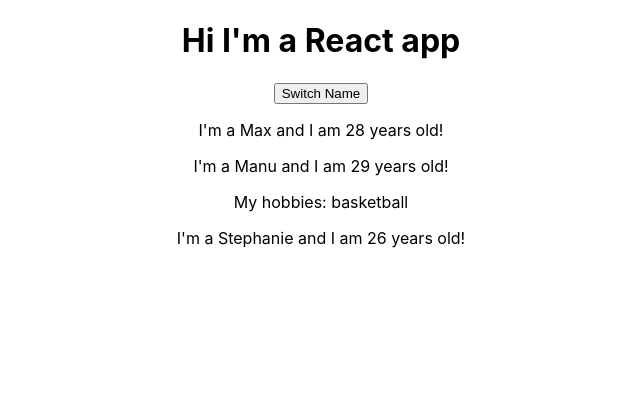
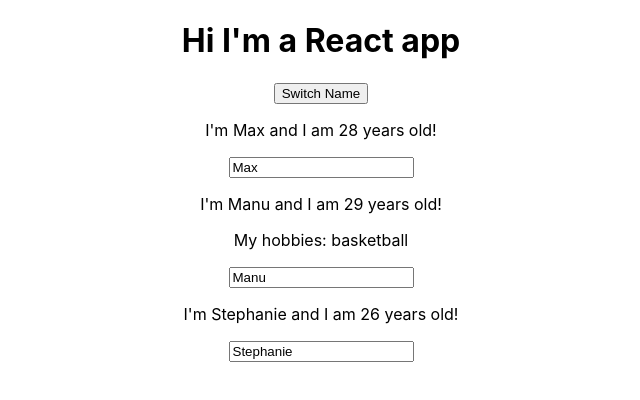
Before and after one commit to dameradev/react-complete-guide, a React (Create React App) app: page / in a window 1280 px wide. Shown: the top 400 px of the page, without its empty margins (319-959 px from the left). Built offline with nearby package versions, Linux system fonts and the light colour scheme.

Commit message:
Two way binding

```diff
--- a/src/App.js
+++ b/src/App.js
@@ -1,63 +1,63 @@
-import React, { useState } from "react";
+import React, { Component } from "react";
 import Person from "./Person/Person";
 import "./App.css";
 
-const App = props => {
-  const [personsState, setPersonsState] = useState({
+class App extends Component {
+  state = {
     persons: [
       { name: "Max", age: 28 },
       { name: "Manu", age: 29 },
       { name: "Stephanie", age: 26 }
     ]
-  });
+  };
 
-  const [otherState, setOtherState] = useState("some other value");
-  console.log(otherState, personsState);
-  const switchNameHandler = () => {
-    setPersonsState({
+  switchNameHandler = newName => {
+    this.setState({
       persons: [
-        { name: "Damjan", age: 28 },
+        { name: newName, age: 28 },
         { name: "Manu", age: 29 },
         { name: "Stephanie", age: 21 }
       ]
     });
   };
 
+  nameChangeHandler = event => {
+    this.setState({
+      persons: [
+        { name: "Max", age: 28 },
+        { name: event.target.value, age: 29 },
+        { name: "Stephanie", age: 21 }
+      ]
+    });
+  };
+
+  render() {
     return (
       <div className="App">
         <h1>Hi I'm a React app</h1>
-      <button onClick={switchNameHandler}>Switch Name</button>
+        <button onClick={() => this.switchNameHandler("Damce")}>
+          Switch Name
+        </button>
         <Person
-        name={personsState.persons[0].name}
-        age={personsState.persons[0].age}
+          name={this.state.persons[0].name}
+          age={this.state.persons[0].age}
         />
         <Person
-        name={personsState.persons[1].name}
-        age={personsState.persons[1].age}
+          name={this.state.persons[1].name}
+          age={this.state.persons[1].age}
+          click={this.switchNameHandler.bind(this, "Kure")}
+          changed={this.nameChangeHandler}
         >
           My hobbies: basketball
         </Person>
         <Person
-        name={personsState.persons[2].name}
-        age={personsState.persons[2].age}
+          name={this.state.persons[2].name}
+          age={this.state.persons[2].age}
         />
       </div>
     );
-};
+  }
+  // return React.createElement('div', {className: 'App'}, React.createElement('h1', null,'Hi, I\'m a React App!!!'));
+}
 
 export default App;
-// state = {
-//   persons: [
-//     {name: 'Max', age: 28},
-//     {name: 'Manu', age:29},
-//     {name: 'Stephanie', age:26}
-//   ]
-// }
-
-// switchNameHandler = () => {
-//   this.setState({persons: [
-//     {name: 'Damjan', age: 28},
-//     {name: 'Manu', age:29},
-//     {name: 'Stephanie', age:21}
-//   ]});
-// }
--- a/src/Person/Person.js
+++ b/src/Person/Person.js
@@ -1,12 +1,15 @@
-import React from 'react';
+import React from "react";
 
-const person = (props) => {
+const person = props => {
   return (
-  <div>
-    <p>I'm a {props.name} and I am {props.age} years old!</p>
-    <p>{props.children}</p>
-  </div>
-  )
-}
+    <div>
+      <p onClick={props.click}>
+        I'm {props.name} and I am {props.age} years old!
+      </p>
+      <p>{props.children}</p>
+      <input type="text" onChange={props.changed} value={props.name} />
+    </div>
+  );
+};
 
 export default person;
```
Lines whose indentation alone changed are shown as unchanged.
